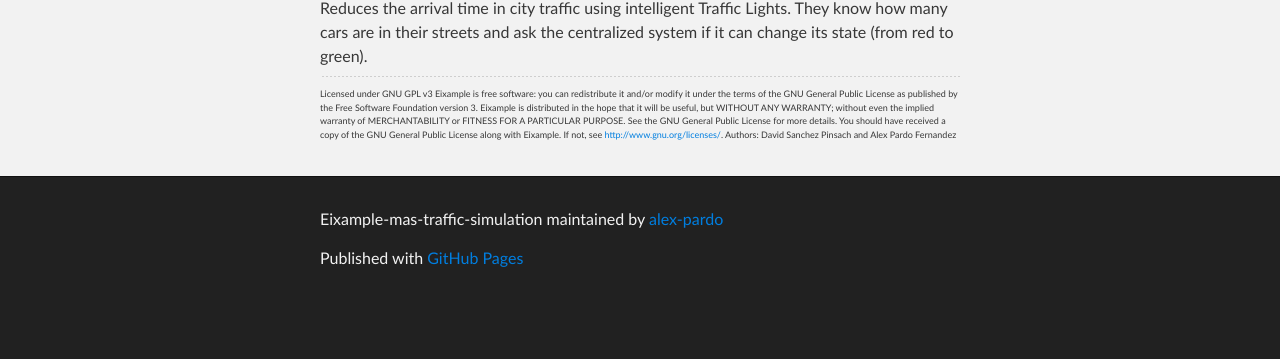
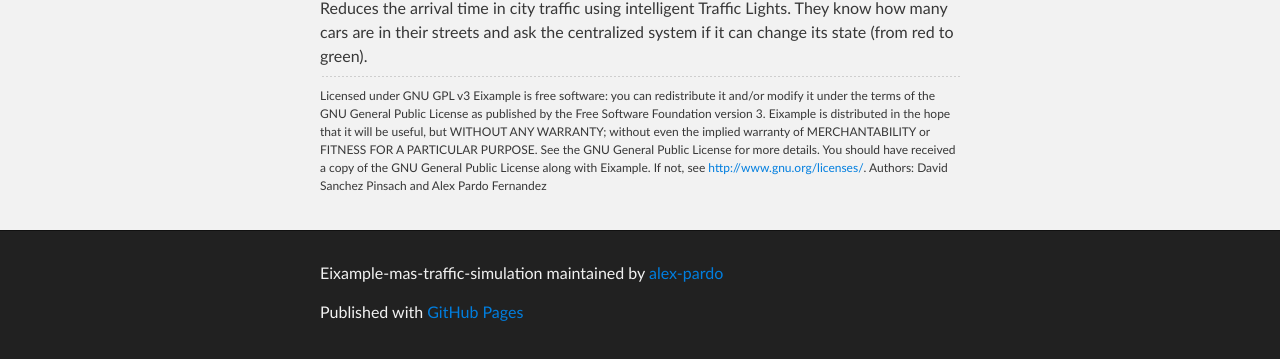
Before and after one commit to alex-pardo/Eixample-MAS-Traffic-Simulation, a plain HTML site: page index.html in a window 1280 px wide. Shown: the part 572-931 px from the top of the page. Before the commit the page ends 877 px from the top, so only its background shows below. Drawn offline with Linux system fonts and the light colour scheme.

Commit message:
Update index.html

```diff
--- a/index.html
+++ b/index.html
@@ -45,7 +45,7 @@
 
 Reduces the arrival time in city traffic using intelligent Traffic Lights. They know how many cars are in their streets and ask the centralized system if it can change its state (from red to green).
 <hr>
-<p style="font-size:9px">
+<p style="font-size:12px">
 Licensed under GNU GPL v3
 
 Eixample is free software: you can redistribute it and/or modify
```
